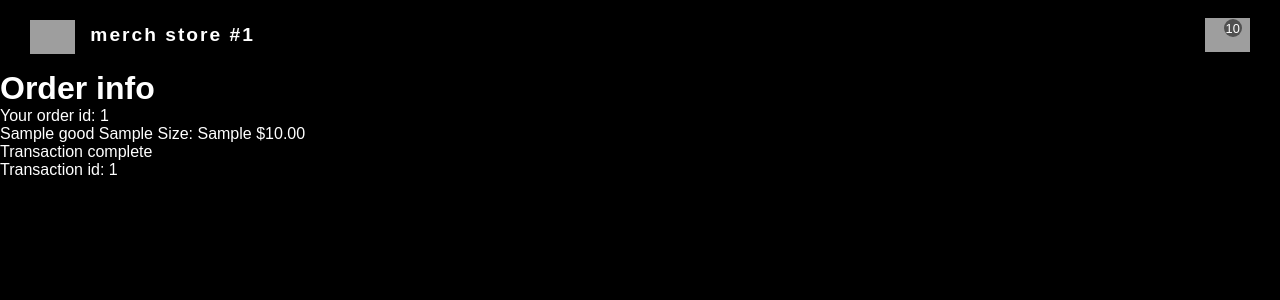
After one commit to petosbratok/merch-store, a Django app: page /order/1/ in a window 1280 px wide. The commit adds this page. Shown: the top 300 px of the page. Run offline with Django 3.2, Linux system fonts and the light colour scheme; tables that the repository leaves empty hold one stand-in row (values such as "Sample post"); some libraries are stand-ins or nearby versions; some web fonts are replaced; grey boxes are pictures that could not be loaded.

Commit message:
added order page; bug fix with cookies

```diff
--- a/shop/models.py
+++ b/shop/models.py
@@ -47,7 +47,9 @@ class Order(models.Model):
     delivery_info = models.ForeignKey(DeliveryInfo, on_delete=models.SET_NULL, null=True)
     date_ordered = models.DateTimeField(auto_now_add=True)
     complete = models.BooleanField(default=False)
-    transaction_id = models.CharField(max_length=100, null=True)
+    transaction_id = models.CharField(max_length=100, default=9999999999999999)
+    order_id = models.CharField(max_length=200, null=True, blank=True)
+
 
     def __str__(self):
     	return str(self.id)
--- a/shop/templates/shop/base.html
+++ b/shop/templates/shop/base.html
@@ -15,7 +15,15 @@
   <body>
     <header>
       <h1><a style="height: 38px;" href="https://github.com/petosbratok"><img src="https://img.icons8.com/ios-glyphs/30/FFFFFF/github.png"/></a><a href="/">merch store #1</a></h1>
-      <a class="cart-link" href="/cart"><img src="https://img.icons8.com/ios-glyphs/30/FFFFFF/shopping-cart--v1.png"/><p class='cart-count-container'><span id="cart-count">{{order.get_cart_length}}</span></p></a>
+      <a class="cart-link" href="/cart"><img src="https://img.icons8.com/ios-glyphs/30/FFFFFF/shopping-cart--v1.png"/>
+        <p class='cart-count-container'>
+          {% if order.get_cart_length %}
+          <span id="cart-count">{{order.get_cart_length}}</span>
+          {% else %}
+          <span id="cart-count">0</span>
+          {% endif %}
+        </p>
+      </a>
     </header>
     <main>
       {% block content %}{% endblock %}
--- /dev/null
+++ b/shop/templates/shop/order.html
@@ -0,0 +1,30 @@
+{% extends "shop/base.html" %}
+{% load static %}
+
+{% block links %}
+{% endblock %}
+
+{% block content %}
+<div style="margin: auto; font-size: 1.25em;"class="order">
+  <h1>Order info</h1>
+  <p>Your order id: {{ order.order_id }}</p>
+  <ul>
+    {% for item in order.get_cart_items %}
+    <li class="item" id="item_{{ item.id }}"><div class="cart-item">
+            <span class="title">{{ item.product.title }}</span>
+            <span class="type">{{ item.product.type.type }}</span>
+            <span class="size">Size: <span class="size-value">{{ item.size }}</span></span>
+            <span class="price"><span class="dollar-sign-item">$</span>{{ item.product.price }}</span>
+    </div></li>
+    {% endfor %}
+    <li>
+      {% if order.transaction_id == '9999999999999999' %}
+      <p>Order have not been paid yet</p>
+      {% else %}
+      <p>Transaction complete</p>
+      <p>Transaction id: {{ order.transaction_id }}</p>
+      {% endif %}
+    </li>
+  </ul>
+</div>
+{% endblock %}
--- a/shop/urls.py
+++ b/shop/urls.py
@@ -15,7 +15,7 @@ urlpatterns = [
     path('product/<str:pk>/', views.product, name="product"),
     path('checkout', CheckoutView.as_view(), name='checkout'),
     path('create-checkout-session/', CreateCheckoutSessionView.as_view(), name='create-checkout-session'),
-    path('success/', views.success, name='success'),
+    path('order/<str:pk>/', views.order, name='order'),
     path('cancel/', views.cancel, name='cancel'),
     path('webhook/', views.stripe_webhook),
     path('delete-order-item/<str:pk>', DeleteOrderItemAPI.as_view(), name='delete-order-item-api'),
--- a/shop/views.py
+++ b/shop/views.py
@@ -73,8 +73,10 @@ class SaveDeliveryInfoAPI(APIView):
             zip = zip,
         )
         delivery_info.save()
-        device = self.request.COOKIES['device']
-        order = Order.objects.get(customer=Customer.objects.get(device=device))
+        # device = self.request.COOKIES['device']
+        # order = Order.objects.get(customer=Customer.objects.get(device=device))
+        order_id = request.COOKIES['order_id']
+        order = Order.objects.get(order_id=order_id)
         try:
             DeliveryInfo.objects.get(order=order).delete()
         except:
@@ -90,27 +92,26 @@ def home(request):
     context['goods'] = goods
 
     try:
-        customer = request.user.customer
-    except:
         device = request.COOKIES['device']
+        order_id = request.COOKIES['order_id']
         customer, created = Customer.objects.get_or_create(device=device)
-
-        order, created = Order.objects.get_or_create(customer=customer, complete=False)
+        order, created = Order.objects.get_or_create(customer=customer, order_id=order_id, complete=False)
 
         context['order'] = order
+    except:
+        pass
     print(goods)
     return render(request, 'shop/home.html', context)
 
 def product(request, pk):
     product = Good.objects.get(id=pk)
-
+    context = {}
     if request.method == 'POST':
         product = Good.objects.get(id=pk)
-        #Get user account information
         device = request.COOKIES['device']
+        order_id = request.COOKIES['order_id']
         customer, created = Customer.objects.get_or_create(device=device)
-
-        order, created = Order.objects.get_or_create(customer=customer, complete=False)
+        order, created = Order.objects.get_or_create(customer=customer, order_id=order_id, complete=False)
         orderItem, created = OrderItem.objects.get_or_create(order=order, product=product, size=request.POST['size'])
         orderItem.quantity = int(orderItem.quantity) + int(request.POST['quantity'])
         orderItem.save()
@@ -118,30 +119,31 @@ def product(request, pk):
         return redirect('cart')
 
     context = {'product':product}
-    device = request.COOKIES['device']
-    customer, created = Customer.objects.get_or_create(device=device)
-    order, created = Order.objects.get_or_create(customer=customer, complete=False)
-
-    context['order'] = order
+    try:
+        order_id = request.COOKIES['order_id']
+        order = Order.objects.get(order_id=order_id)
+        context['order'] = order
+    except:
+        pass
     return render(request, 'shop/product.html', context)
 
 def cart(request):
-	try:
-		customer = request.user.customer
-	except:
-		device = request.COOKIES['device']
-		customer, created = Customer.objects.get_or_create(device=device)
+    try:
+        order_id = request.COOKIES['order_id']
+        order, created = Order.objects.get_or_create(order_id=order_id, complete=False)
+    except:
+        return redirect('shop-home')
 
-	order, created = Order.objects.get_or_create(customer=customer, complete=False)
-
-
-	context = {'order':order}
-	return render(request, 'shop/cart.html', context)
+    context = {'order':order}
+    return render(request, 'shop/cart.html', context)
 
 class CheckoutView(View):
     def get(self, *args, **kwargs):
-        device = self.request.COOKIES['device']
-        order = Order.objects.get(customer=Customer.objects.get(device=device))
+        try:
+            order_id = self.request.COOKIES['order_id']
+        except:
+            return redirect('shop-home')
+        order = Order.objects.get(order_id=order_id)
         form = CheckoutForm()
         context = {
             'form': form,
@@ -155,7 +157,9 @@ class CheckoutView(View):
 class CreateCheckoutSessionView(View):
     def post(self, request, *args, **kwargs):
         device = self.request.COOKIES['device']
-        order = Order.objects.get(customer=Customer.objects.get(device=device))
+        # order = Order.objects.get(customer=Customer.objects.get(device=device))
+        order_id = request.COOKIES['order_id']
+        order = Order.objects.get(order_id=order_id)
         YOUR_DOMAIN = "http://127.0.0.1:8000"
         line_items = []
         order_items = OrderItem.objects.all().filter(order=order)
@@ -175,10 +179,11 @@ class CreateCheckoutSessionView(View):
             payment_method_types=['card'],
             line_items=line_items,
             metadata={
-                "product_id": str([order_item.product.id for order_item in order_items])
+                "product_id": str([order_item.product.id for order_item in order_items]),
+                "device": device,
             },
             mode='payment',
-            success_url=YOUR_DOMAIN + '/success/',
+            success_url=f'{YOUR_DOMAIN}/order/{order_id}',
             cancel_url=YOUR_DOMAIN + '/cancel/',
         )
         return JsonResponse({
@@ -186,8 +191,13 @@ class CreateCheckoutSessionView(View):
         })
 
 
-def success(request):
-    return render(request, 'shop/success.html')
+def order(request, pk):
+    order = Order.objects.get(order_id=pk)
+    context = {
+        'order': order
+    }
+
+    return render(request, 'shop/order.html', context)
 
 def cancel(request):
     return render(request, 'shop/cancel.html')
@@ -216,8 +226,12 @@ def stripe_webhook(request):
     if event['type'] == 'checkout.session.completed':
         print("Payment was successful.")
         session = event['data']['object']
-        print(session)
         custromer_email = session["customer_details"]["email"]
+        transaction_id = session["payment_intent"]
+        device = session["metadata"]["device"]
+        order = Order.objects.get(customer=Customer.objects.get(device=device))
+        order.transaction_id = transaction_id
+        order.save()
         send_mail(
             subject="here's your product",
             message="thanks for the puschase",
```
Also changed, not shown: shop/static/js/home.js (+7 -1 lines), shop/static/js/product.js (+46 -0 lines), shop/templates/shop/success.html (deleted, +0 -14 lines), shop/migrations/0020_order_order_id.py (added), shop/migrations/0021_alter_order_transaction_id.py (added).
